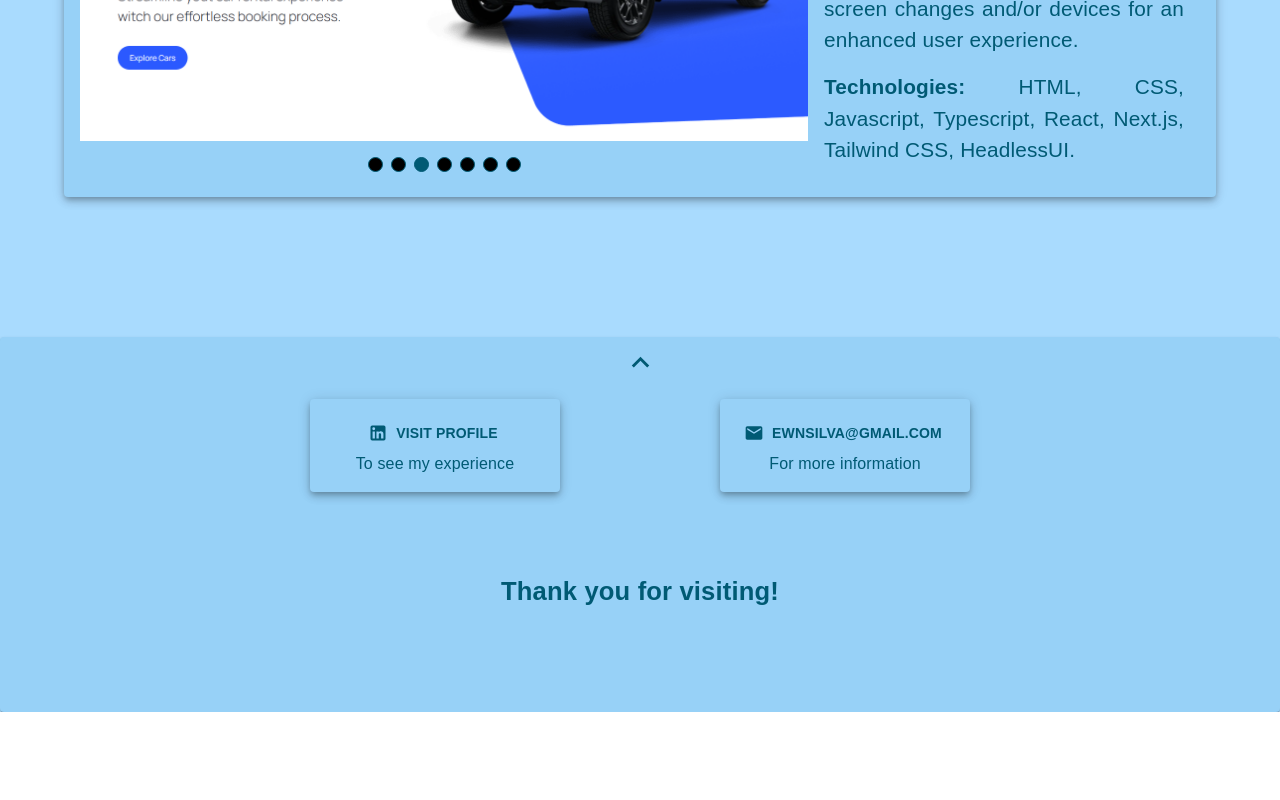
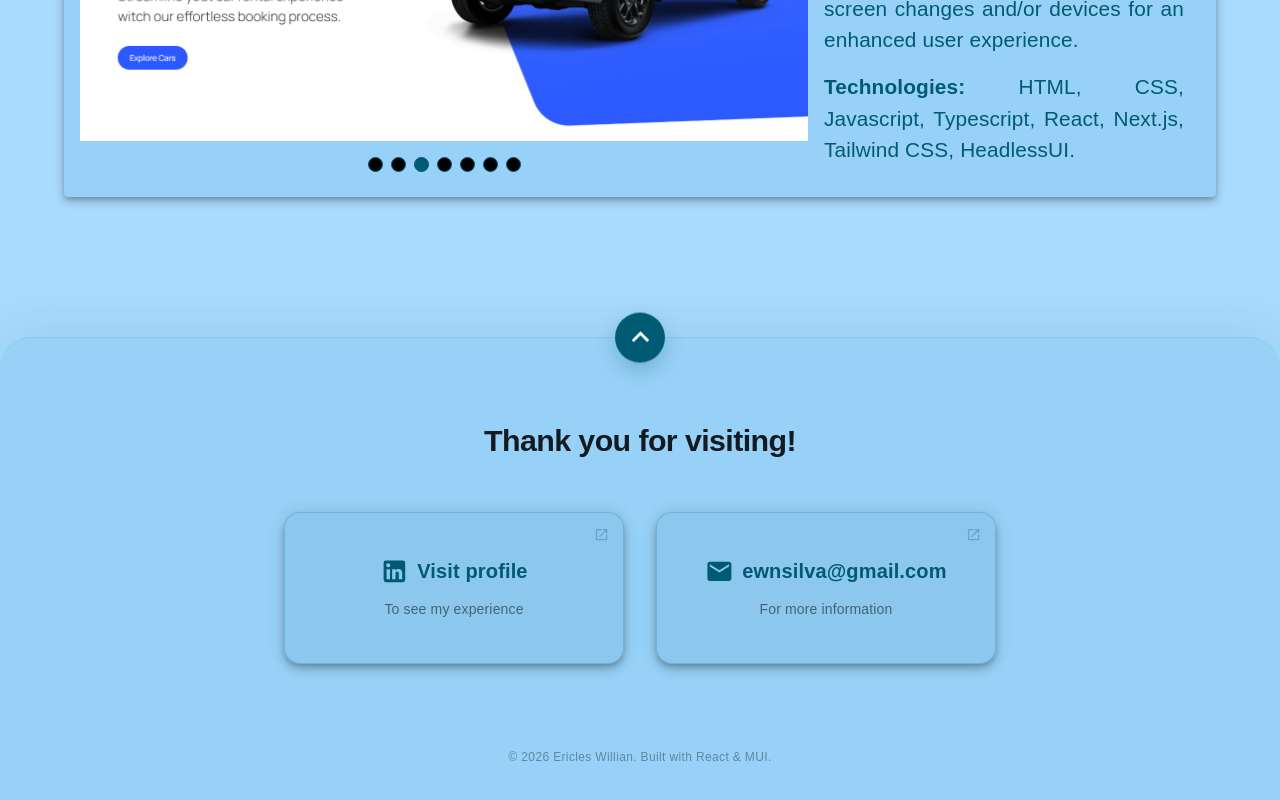
Before and after one commit to ewnsilva/portfolio, a React app: page / in a window 1280 px wide. Shown: the part 2832-3632 px from the top of the page. Before the commit the page ends 3544 px from the top, so only its background shows below. Built offline with nearby package versions, Linux system fonts and the light colour scheme.

Commit message:
refactor: updating stylization

```diff
--- a/src/components/Contact/index.tsx
+++ b/src/components/Contact/index.tsx
@@ -1,85 +1,251 @@
 import { Box, Button, Paper, Typography, useMediaQuery } from "@mui/material";
+import { keyframes } from "@mui/system";
 import { useLanguage } from "hooks/useLanguage";
-import { KeyboardArrowUp, Email, LinkedIn } from "@mui/icons-material";
+import { KeyboardArrowUp, Email, LinkedIn, Launch } from "@mui/icons-material";
+import { useTheme } from "hooks";
+
+const bounce = keyframes`
+  0%, 100% { transform: translateY(0); }
+  50% { transform: translateY(-6px); }
+`;
 
 export const Contact = () => {
+  const { darkMode } = useTheme();
   const { t } = useLanguage();
   const matchesMd = useMediaQuery("(max-width:860px)");
 
   return (
     <Paper
+      elevation={0}
       sx={{
         display: "flex",
         flexDirection: "column",
-        alignContent: "center",
         alignItems: "center",
-        height: matchesMd ? "500px" : "375px",
+        justifyContent: "center",
         width: "100%",
-        justifyContent: "center",
+        pt: 8,
+        pb: 6,
+        px: 2,
         position: "relative",
+        borderRadius: "32px 32px 0 0",
+        borderTop: "1px solid",
+        borderColor: darkMode
+          ? "rgba(255, 255, 255, 0.05)"
+          : "rgba(0, 0, 0, 0.05)",
+        backgroundColor: (theme) => theme.palette.background.paper,
+        boxShadow: darkMode
+          ? "0px -15px 40px rgba(0, 0, 0, 0.3)"
+          : "0px -15px 40px rgba(0, 90, 116, 0.08)",
       }}
     >
       <Button
         href="#home"
+        variant="contained"
+        color="primary"
         sx={{
-          borderRadius: 10,
-          minWidth: 15,
-          p: 1,
+          borderRadius: "50%",
+          minWidth: "50px",
+          height: "50px",
+          p: 0,
           position: "absolute",
-          top: 0,
+          top: "-25px",
+          animation: `${bounce} 2s infinite ease-in-out`,
+          boxShadow: (theme) => `0px 8px 20px ${theme.palette.primary.main}40`,
+          "&:hover": {
+            transform: "scale(1.1)",
+          },
         }}
       >
-        <KeyboardArrowUp fontSize="large" />
+        <KeyboardArrowUp
+          fontSize="large"
+          sx={{ color: darkMode ? "#002641" : "#ffffff" }}
+        />
       </Button>
-      <Box
-        display="flex"
-        flexDirection={matchesMd ? "column" : "row"}
-        py={5}
-        my={5}
-      >
-        <Paper
-          elevation={5}
-          sx={{
-            width: 250,
-            textAlign: "center",
-            p: 2,
-            mx: matchesMd ? 0 : 10,
-            mb: matchesMd ? 5 : 0,
-          }}
-        >
-          <Button
-            href="https://www.linkedin.com/in/ericles-willian-263190200/"
-            startIcon={<LinkedIn />}
-          >
-            <b>{t("contact.linkedinLabel")}</b>
-          </Button>
-          <Typography>{t("contact.linkedinDescription")}</Typography>
-        </Paper>
-        <Paper
-          elevation={5}
-          sx={{ width: 250, textAlign: "center", p: 2, mx: matchesMd ? 0 : 10 }}
-        >
-          <Button href="mailto:ewnsilva@gmail.com" startIcon={<Email />}>
-            <b>{t("contact.emailLabel")}</b>
-          </Button>
-          <Typography>{t("contact.emailDescription")}</Typography>
-        </Paper>
-      </Box>
+
       <Typography
         id="contact"
-        mb={15}
-        fontWeight={600}
+        fontWeight={700}
+        textAlign="center"
         sx={{
+          mb: 6,
+          mt: 2,
+          color: "text.primary",
           fontSize: {
-            xs: "1rem",
-            sm: "1.2rem",
-            md: "1.4rem",
-            lg: "1.6rem",
+            xs: "1.3rem",
+            sm: "1.5rem",
+            md: "1.7rem",
+            lg: "1.9rem",
           },
+          letterSpacing: "-0.02em",
         }}
       >
         {t("contact.thanks")}
       </Typography>
+
+      <Box
+        display="flex"
+        flexDirection={matchesMd ? "column" : "row"}
+        gap={4}
+        width="100%"
+        maxWidth="850px"
+        justifyContent="center"
+        alignItems="center"
+        sx={{ mb: 4 }}
+      >
+        <Paper
+          elevation={darkMode ? 4 : 6}
+          sx={{
+            width: matchesMd ? "100%" : 340,
+            borderRadius: "16px",
+            overflow: "hidden",
+
+            backgroundColor: (theme) => `${theme.palette.primary.main}12`,
+            border: "1px solid",
+            borderColor: (theme) => `${theme.palette.primary.main}30`,
+            transition: "all 0.3s cubic-bezier(0.4, 0, 0.2, 1)",
+            "&:hover": {
+              transform: "translateY(-8px)",
+
+              backgroundColor: (theme) => `${theme.palette.primary.main}24`,
+              borderColor: "primary.main",
+              boxShadow: (theme) =>
+                darkMode
+                  ? `0px 20px 35px rgba(0, 0, 0, 0.5), 0px 0px 15px ${theme.palette.primary.main}30`
+                  : `0px 20px 35px ${theme.palette.primary.main}25`,
+              "& .launch-icon": { opacity: 1, transform: "translate(0, 0)" },
+            },
+          }}
+        >
+          <Button
+            component="a"
+            href="https://www.linkedin.com/in/ericles-willian-263190200/"
+            target="_blank"
+            rel="noopener noreferrer"
+            fullWidth
+            sx={{
+              display: "flex",
+              flexDirection: "column",
+              alignItems: "center",
+              justifyContent: "center",
+              minHeight: 150,
+              p: 3,
+              borderRadius: "16px",
+              textTransform: "none",
+              color: "text.primary",
+              position: "relative",
+            }}
+          >
+            <Launch
+              className="launch-icon"
+              sx={{
+                position: "absolute",
+                top: 14,
+                right: 14,
+                fontSize: "0.95rem",
+                opacity: 0.3,
+                color: "primary.main",
+                transition: "all 0.2s ease",
+              }}
+            />
+
+            <Box display="flex" alignItems="center" gap={1} mb={1.5}>
+              <LinkedIn color="primary" sx={{ fontSize: "1.8rem" }} />
+              <Typography variant="h6" fontWeight={700} color="primary.main">
+                {t("contact.linkedinLabel")}
+              </Typography>
+            </Box>
+            <Typography
+              variant="body2"
+              color="text.secondary"
+              textAlign="center"
+              sx={{ opacity: 0.85, lineHeight: 1.5, px: 1 }}
+            >
+              {t("contact.linkedinDescription")}
+            </Typography>
+          </Button>
+        </Paper>
+
+        <Paper
+          elevation={darkMode ? 4 : 6}
+          sx={{
+            width: matchesMd ? "100%" : 340,
+            borderRadius: "16px",
+            overflow: "hidden",
+
+            backgroundColor: (theme) => `${theme.palette.primary.main}12`,
+            border: "1px solid",
+            borderColor: (theme) => `${theme.palette.primary.main}30`,
+            transition: "all 0.3s cubic-bezier(0.4, 0, 0.2, 1)",
+            "&:hover": {
+              transform: "translateY(-8px)",
+
+              backgroundColor: (theme) => `${theme.palette.primary.main}24`,
+              borderColor: "primary.main",
+              boxShadow: (theme) =>
+                darkMode
+                  ? `0px 20px 35px rgba(0, 0, 0, 0.5), 0px 0px 15px ${theme.palette.primary.main}30`
+                  : `0px 20px 35px ${theme.palette.primary.main}25`,
+              "& .launch-icon": { opacity: 1, transform: "translate(0, 0)" },
+            },
+          }}
+        >
+          <Button
+            component="a"
+            href="mailto:ewnsilva@gmail.com"
+            fullWidth
+            sx={{
+              display: "flex",
+              flexDirection: "column",
+              alignItems: "center",
+              justifyContent: "center",
+              minHeight: 150,
+              p: 3,
+              borderRadius: "16px",
+              textTransform: "none",
+              color: "text.primary",
+              position: "relative",
+            }}
+          >
+            <Launch
+              className="launch-icon"
+              sx={{
+                position: "absolute",
+                top: 14,
+                right: 14,
+                fontSize: "0.95rem",
+                opacity: 0.3,
+                color: "primary.main",
+                transition: "all 0.2s ease",
+              }}
+            />
+
+            <Box display="flex" alignItems="center" gap={1} mb={1.5}>
+              <Email color="primary" sx={{ fontSize: "1.8rem" }} />
+              <Typography variant="h6" fontWeight={700} color="primary.main">
+                {t("contact.emailLabel")}
+              </Typography>
+            </Box>
+            <Typography
+              variant="body2"
+              color="text.secondary"
+              textAlign="center"
+              sx={{ opacity: 0.85, lineHeight: 1.5, px: 1 }}
+            >
+              {t("contact.emailDescription")}
+            </Typography>
+          </Button>
+        </Paper>
+      </Box>
+
+      <Box sx={{ mb: 2, mt: 6, opacity: 0.6, textAlign: "center" }}>
+        <Typography
+          variant="caption"
+          color="text.secondary"
+          sx={{ letterSpacing: "0.03em" }}
+        >
+          © {new Date().getFullYear()} Ericles Willian. Built with React & MUI.
+        </Typography>
+      </Box>
     </Paper>
   );
 };
```
